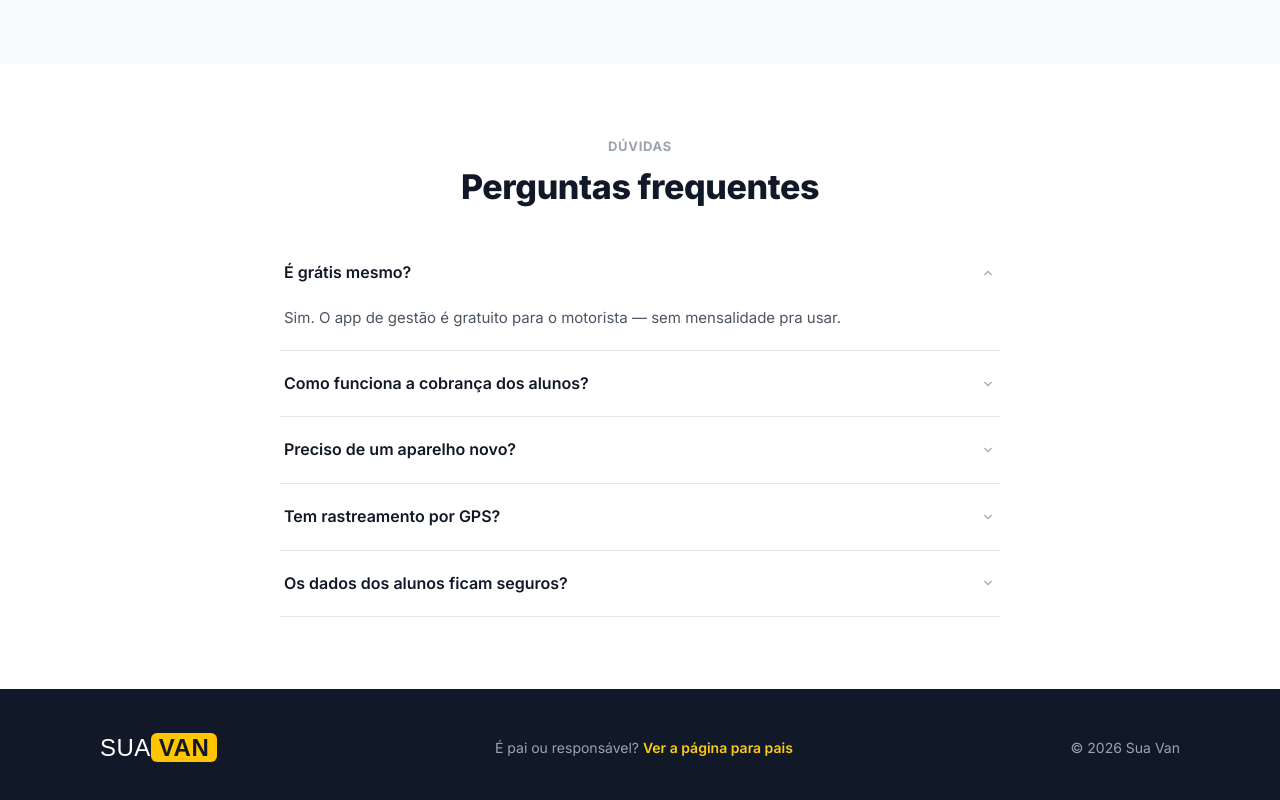
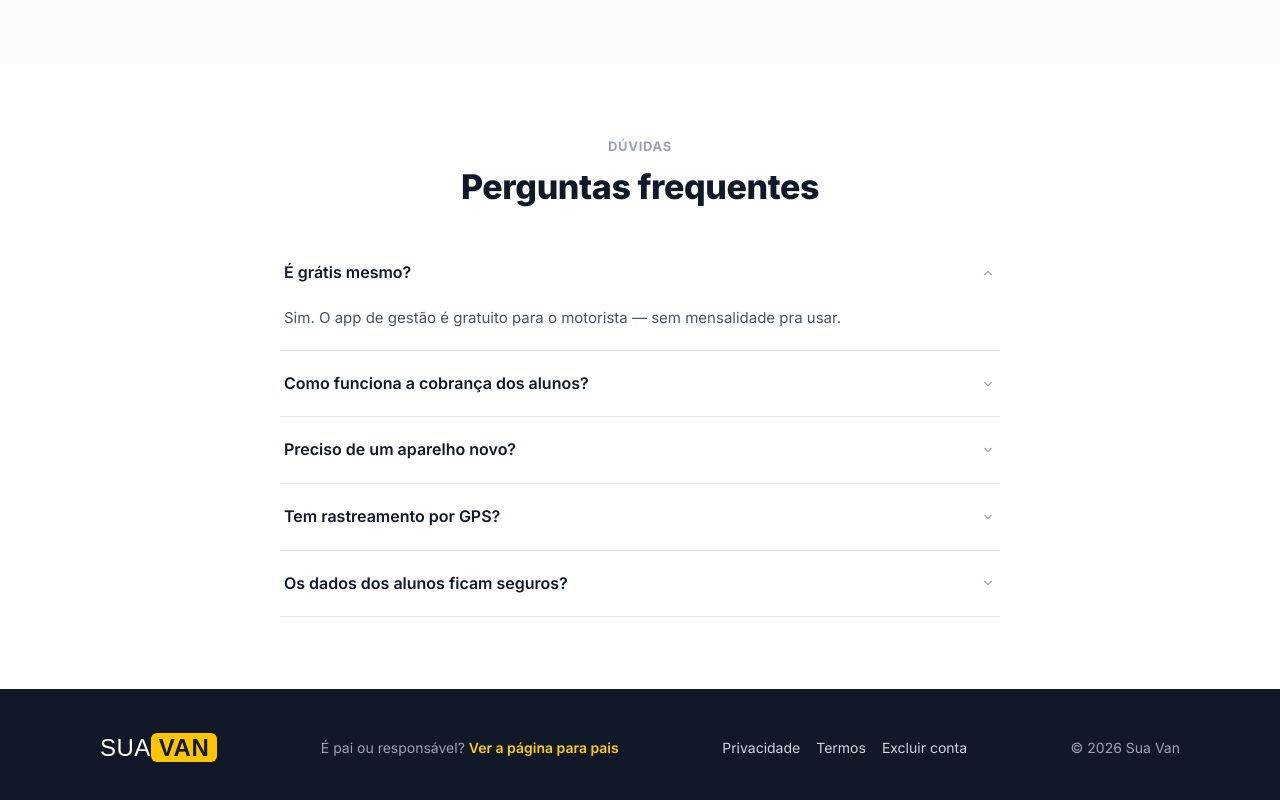
Before and after one commit to jfelipeconsoni-cmd/suavan-motorista, a plain HTML site: page index.html in a window 1280 px wide. Shown: the part 3056-3856 px from the top of the page. Drawn offline with nearby package versions, Linux system fonts and the light colour scheme; a web font is replaced by a local one.

Commit message:
rodape: links legais que nao existiam nesta pagina
A pagina nao tinha NENHUM link para a Politica de Privacidade ou os Termos.

Na landing do motorista isso e o mais grave: e para onde o roteiro de
recrutamento manda o motorista, e e onde ele decide se confia dado de crianca
ao app. A propria Objecao 4 do roteiro diz "esta publicada, pode abrir e ler
antes de decidir" -- e nao havia por onde.

Na landing dos pais pesa por outro motivo: quem le e o responsavel, e os dados
em jogo sao os do filho dele.

⚠️ URL absoluta e COM barra final: as landings estao em subdominio, entao
caminho relativo nao resolve, e sem a barra o apex responde 301.

⛔ Sem a classe .out: no apex ela dispara evento de CTA no Clarity, e clique em
politica nao e conversao. Aqui nao ha essa classe, mas a razao fica registrada
para quem copiar o padrao.

Co-Authored-By: Claude Opus 5 <noreply@anthropic.com>

```diff
--- a/index.html
+++ b/index.html
@@ -383,6 +383,18 @@
   <div class="wrap foot">
     <div class="logo">SUA<b style="color:var(--g900)">VAN</b></div>
     <div>É pai ou responsável? <a href="https://pais.suavan.com.br" style="color:var(--y400);font-weight:600">Ver a página para pais</a></div>
+    <!-- Legais (31/08/2026): esta página não tinha NENHUM link para a Política
+         ou os Termos, e é para onde o roteiro de recrutamento manda o motorista
+         — justamente onde ele decide se confia dado de criança ao app. A
+         própria Objeção 4 do roteiro diz "está publicada, pode abrir e ler
+         antes de decidir", e não havia por onde.
+         ⚠️ URL absoluta e COM barra final: a landing está em subdomínio, e sem
+         a barra o apex responde 301. -->
+    <div style="display:flex;gap:16px;flex-wrap:wrap">
+      <a href="https://suavan.com.br/privacidade/">Privacidade</a>
+      <a href="https://suavan.com.br/termos/">Termos</a>
+      <a href="https://suavan.com.br/excluir-conta/">Excluir conta</a>
+    </div>
     <div>© 2026 Sua Van</div>
   </div>
 </footer>
```
